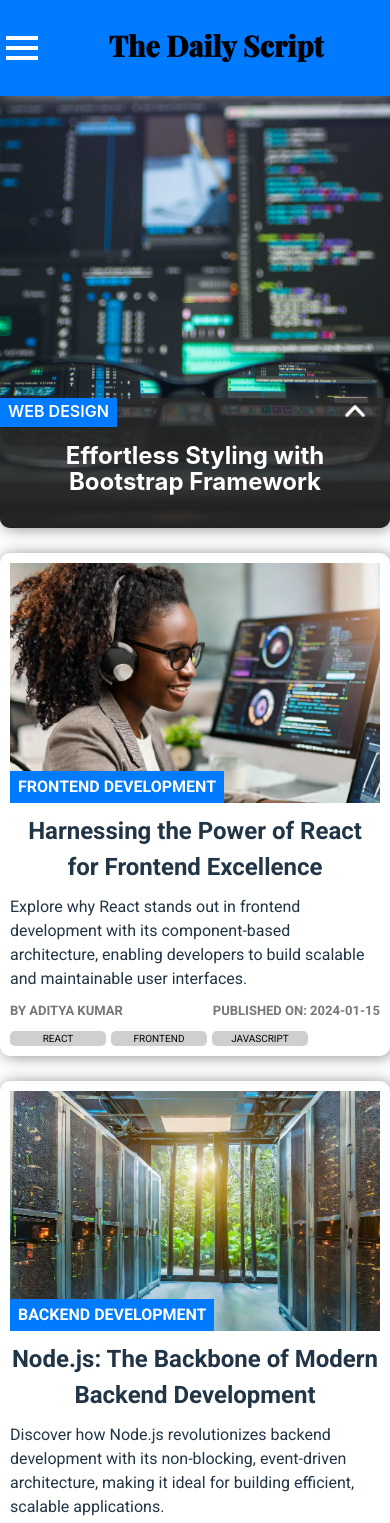
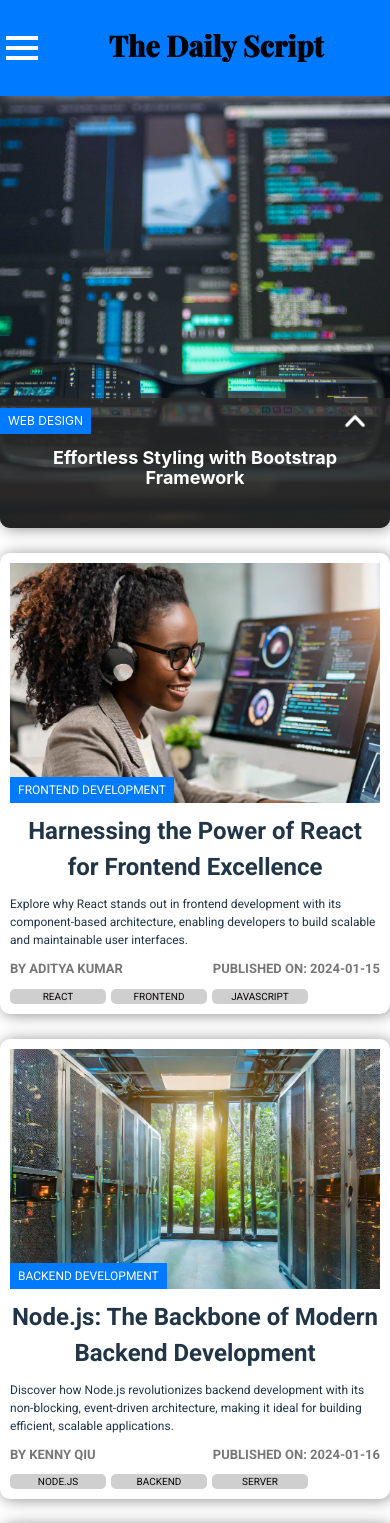
Before and after one commit to akbcit/News-App, a React (Vite) app: page / in a window 390 px wide. Shown: the top 1523 px of the page. Built offline with nearby package versions, Linux system fonts and the light colour scheme.

Commit message:
fixed featured card responsiveness

```diff
--- a/src/data/articles.json
+++ b/src/data/articles.json
@@ -123,8 +123,7 @@
         },
         "article_tags": [
             "C#",
-            "Backend",
-            "Advanced Techniques"
+            "Backend"
         ]
     },
     {
--- a/src/styles/ArticleCard.css
+++ b/src/styles/ArticleCard.css
@@ -75,3 +75,23 @@ div[class$="details"] {
   color: rgb(9, 5, 5);
   border-radius: 5px;
 }
+
+
+@media (max-width: 700px) {
+  .article-category {
+    font-weight: 400;
+    font-size: 12px;
+  }
+
+  .article-excerpt {
+    font-weight: 400;
+    font-size: 12px;
+  }
+}
+
+
+@media (max-width: 400px) {
+  .article-details {
+    font-size: 12px;
+  }
+}
--- a/src/styles/FeaturedArticle.css
+++ b/src/styles/FeaturedArticle.css
@@ -105,4 +105,20 @@
   .featured-article {
     height: 35rem;
   }
+
+  .featured-article-content .article-excerpt {
+    font-size: large;
+  }
 }
+
+@media (max-width: 700px) {
+  .featured-article-content .article-headline {
+    font-size: large;
+  }
+}
+
+@media (max-width: 400px) {
+  .featured-article-content.full {
+    height: 55%;
+  }
+}
```
